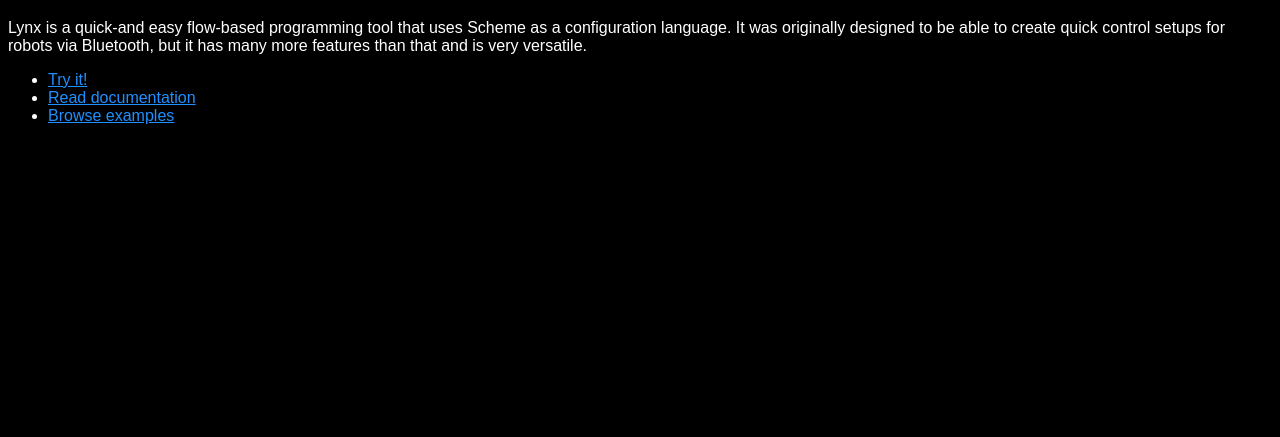
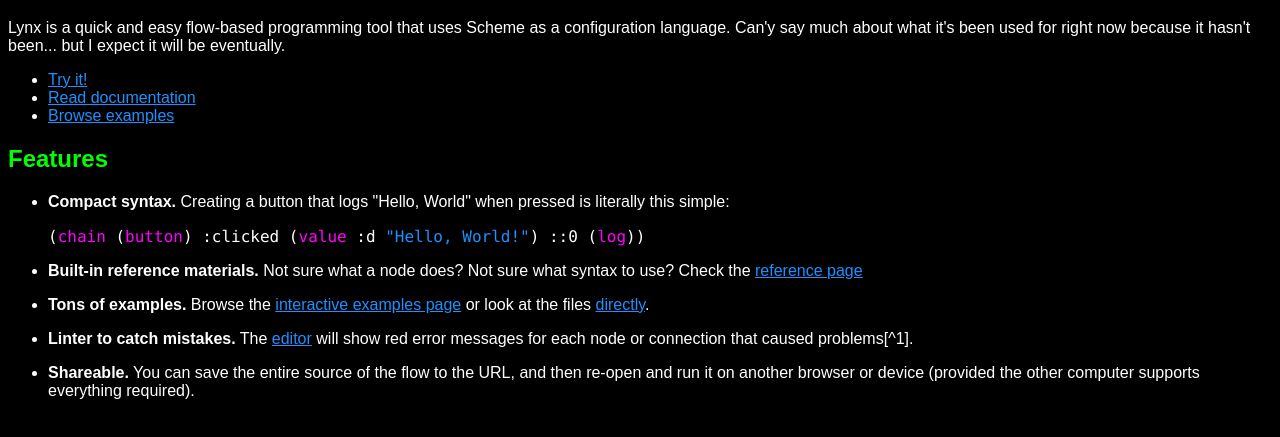
Before and after one commit to dragoncoder047/lynx, a website: page index.html in a window 1280 px wide. Shown: the part 61-498 px from the top of the page. Drawn offline with nearby package versions, Linux system fonts and the light colour scheme.

Commit message:
update readme and landing page

````diff
--- a/index.html
+++ b/index.html
@@ -3,6 +3,8 @@
 
     <head>
         <title>Lynx!</title>
+        <script src="https://cdn.jsdelivr.net/npm/prismjs/prism.min.js"></script>
+        <script src="https://cdn.jsdelivr.net/npm/prismjs/components/prism-scheme.min.js"></script>
         <link rel="stylesheet" href="./lynx.css">
         <meta name="viewport" content="width=device-width, initial-scale=1" />
         <script src="./build/mdAll.js" type="module"></script>
@@ -12,13 +14,33 @@
         <main class="markdown">
             # Lynx!
 
-            Lynx is a quick-and easy flow-based programming tool that uses Scheme as a configuration language. It was
-            originally designed to be able to create quick control setups for robots via Bluetooth, but it has many more
-            features than that and is very versatile.
+            Lynx is a quick and easy flow-based programming tool that uses Scheme as a configuration language. Can'y say
+            much about what it's been used for right now because it hasn't been... but I expect it will be
+            eventually.
 
             * [Try it!](./editor)
             * [Read documentation](./docs)
             * [Browse examples](./examples)
+
+            ## Features
+
+            <!-- XXX: the code block must remain indented
+             but HTML formatter wants to dedent it -->
+
+            * **Compact syntax.** Creating a button that logs "Hello, World" when pressed is literally this simple:
+
+                ```scheme
+                (chain (button) :clicked (value :d "Hello, World!") ::0 (log))
+                ```
+
+            * **Built-in reference materials.** Not sure what a node does? Not sure what syntax to use? Check the
+            [reference page](./docs/reference)
+            * **Tons of examples.** Browse the [interactive examples page](./examples) or look at the files
+            [directly](./examples/files).
+            * **Linter to catch mistakes.** The [editor](./editor) will show red error messages for each node or
+            connection that caused problems[^1].
+            * **Shareable.** You can save the entire source of the flow to the URL, and then re-open and run it on
+            another browser or device (provided the other computer supports everything required).
         </main>
     </body>
 
````
Also changed, not shown: README.md.
